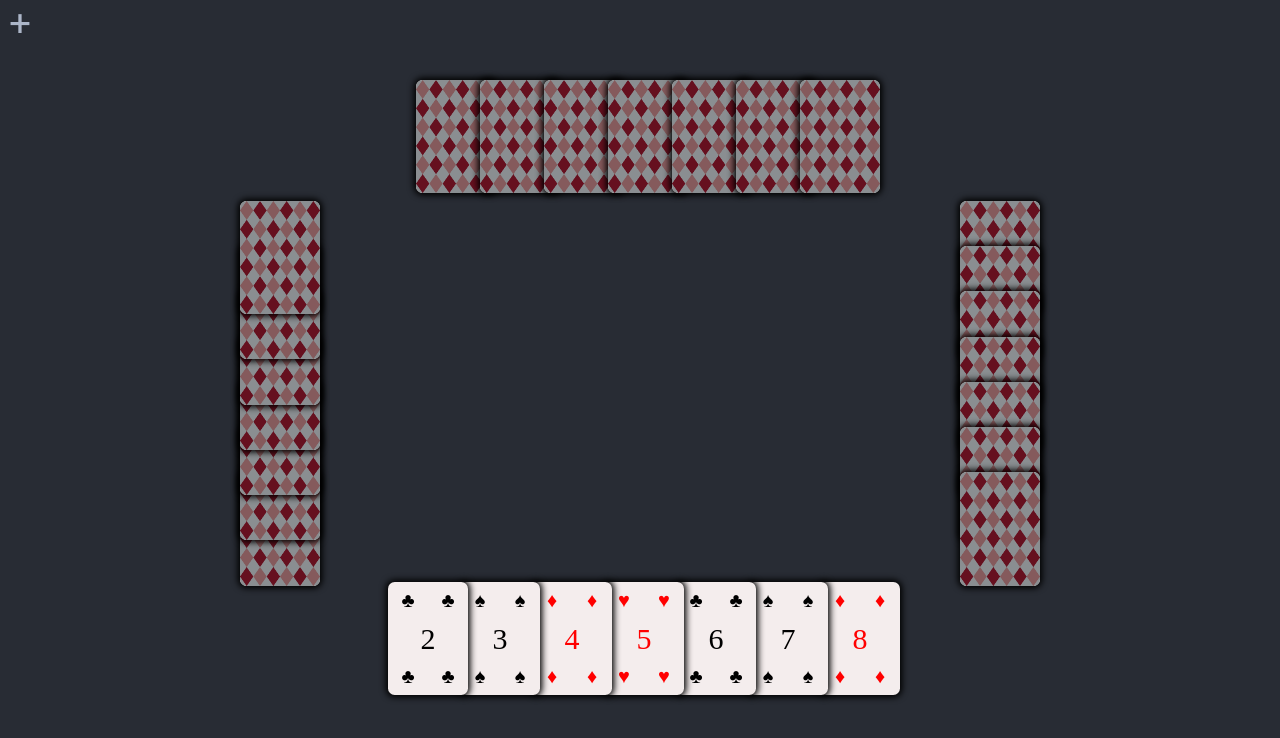
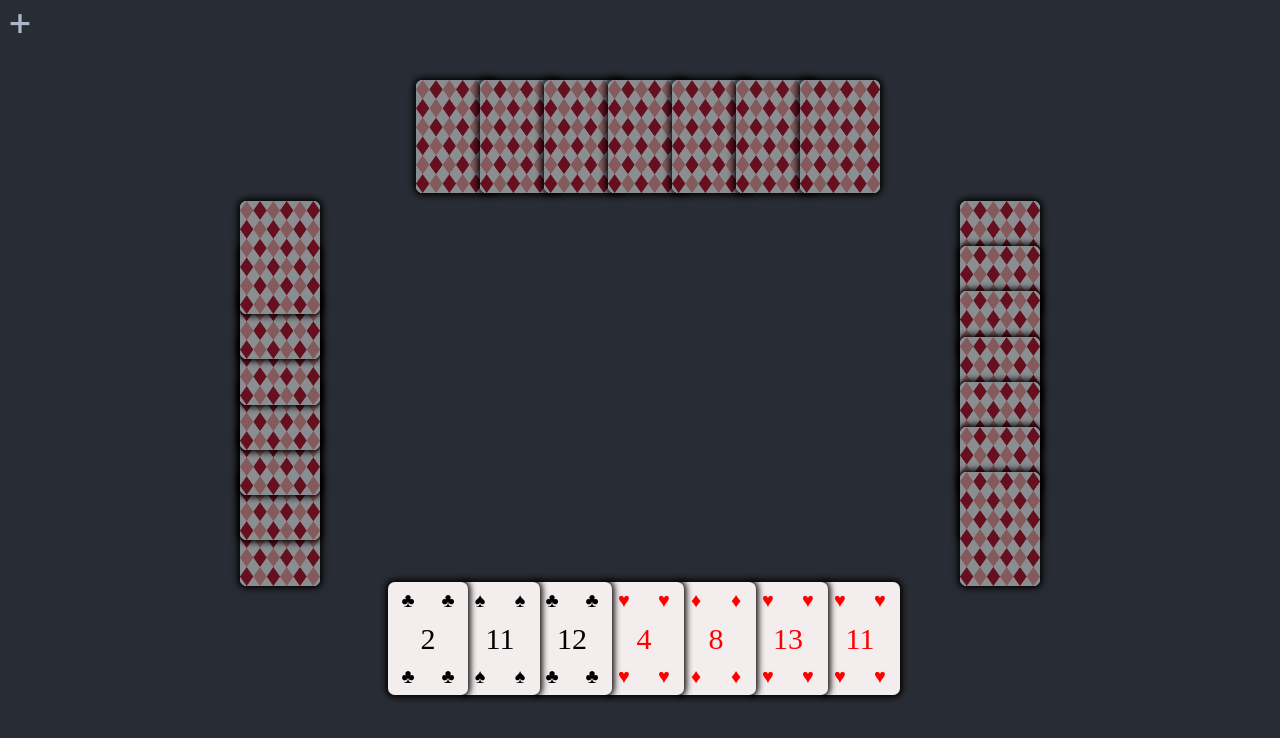
Before and after one commit to callumfairbairn/blob, a React (Create React App) app: page / in a window 1280 px wide. Shown: the top 738 px of the page. Built offline with nearby package versions, Linux system fonts and the light colour scheme.

Commit message:
Populate starting hands with random cards

```diff
--- a/src/AppContext/AppContext.tsx
+++ b/src/AppContext/AppContext.tsx
@@ -2,8 +2,7 @@ import React, { createContext, useState } from 'react'
 import { defaultColourSets } from '../defaultColourSets'
 import { handTypes } from '../enums/handTypes'
 import { CardType } from '../types/card'
-import { Suits } from '../enums/suits'
-
+import { gameStates } from '../enums/gameStates'
 
 export type PileCardsType = {
   [handTypes.Front]?: CardType,
@@ -32,18 +31,9 @@ type AppContextValueType = {
   setHandCards: any
   turn: handTypes
   setTurn: any
+  gameState: gameStates
+  setGameState: any
 }
-
-
-const cards = [
-  { value: 2, suit: Suits.Clubs },
-  { value: 3, suit: Suits.Spades },
-  { value: 4, suit: Suits.Diamonds },
-  { value: 5, suit: Suits.Hearts },
-  { value: 6, suit: Suits.Clubs },
-  { value: 7, suit: Suits.Spades },
-  { value: 8, suit: Suits.Diamonds },
-]
 
 const defaultAppContextValue: AppContextValueType = {
   cardBackDiamondNumber: 6,
@@ -54,10 +44,12 @@ const defaultAppContextValue: AppContextValueType = {
   setColourSets: () => {},
   pileCards: {},
   setPileCards: () => {},
-  handCards: { front: cards, back: cards, left: cards, right: cards },
+  handCards: { front: [], back: [], left: [], right: [] },
   setHandCards: () => {},
   turn: handTypes.Front,
-  setTurn: () => {}
+  setTurn: () => {},
+  gameState: gameStates.Deal,
+  setGameState: () => {}
 }
 
 export const nextTurnMap = {
@@ -79,8 +71,9 @@ export const AppContextProvider = ({ children, values }: AppContextProviderProps
   const [cardBackColoursIndex, setCardBackColoursIndex] = useState(0)
   const [colourSets, setColourSets] = useState(defaultColourSets)
   const [pileCards, setPileCards] = useState({})
-  const [handCards, setHandCards] = useState({ front: cards, back: cards, left: cards, right: cards })
+  const [handCards, setHandCards] = useState({ front: [], back: [], left: [], right: [] })
   const [turn, setTurn] = useState(handTypes.Front)
+  const [gameState, setGameState] = useState(gameStates.Deal)
 
   return <AppContext.Provider value={
     {
@@ -96,6 +89,8 @@ export const AppContextProvider = ({ children, values }: AppContextProviderProps
       setHandCards,
       turn,
       setTurn,
+      gameState,
+      setGameState,
       ...values
     }
   }>
--- a/src/components/Game/Game.tsx
+++ b/src/components/Game/Game.tsx
@@ -1,11 +1,37 @@
 import { Hand } from '../Hand/Hand'
 import { handTypes } from '../../enums/handTypes'
 import { Pile } from '../Pile/Pile'
-import React, { useContext } from 'react'
-import { AppContext } from '../../AppContext/AppContext'
+import React, { useContext, useEffect } from 'react'
+import { AppContext, HandCardsType } from '../../AppContext/AppContext'
+import { gameStates } from '../../enums/gameStates'
+import { initialDeck } from '../../initialDeck'
 
 export const Game = () => {
-  const { pileCards, handCards } = useContext(AppContext)
+  const { pileCards, handCards, setHandCards, gameState, setGameState } = useContext(AppContext)
+
+  useEffect(() => {
+    if (gameState === gameStates.Deal) {
+      const newHandCards: HandCardsType = { front: [], back: [], left: [], right: [] }
+      const deck = [...initialDeck]
+      while (
+        newHandCards.front.length < 7 &&
+        newHandCards.back.length < 7 &&
+        newHandCards.left.length < 7 &&
+        newHandCards.right.length < 7
+        ) {
+        Object.keys(newHandCards).forEach(handType => {
+          if (handType === 'front' || handType === 'back' || handType === 'left' || handType === 'right') {
+            const deckIndex = Math.floor(Math.random() * deck.length)
+            newHandCards[handType].push(deck[deckIndex])
+            deck.splice(deckIndex, 1)
+          }
+        })
+      }
+      setHandCards(newHandCards)
+      setGameState(gameStates.Play)
+    }
+  }, [gameState, setGameState, setHandCards])
+
 
   return (
     <div className="game">
--- /dev/null
+++ b/src/enums/gameStates.ts
@@ -0,0 +1,4 @@
+export enum gameStates {
+  Deal = 'deal',
+  Play = 'play',
+}
--- a/src/enums/suits.ts
+++ b/src/enums/suits.ts
@@ -3,5 +3,4 @@ export enum Suits {
   Diamonds = "♦",
   Hearts = "♥",
   Spades = "♠"
-
 }
--- /dev/null
+++ b/src/initialDeck.ts
@@ -0,0 +1,56 @@
+import { Suits } from './enums/suits'
+
+export const initialDeck = [
+  { value: 2, suit: Suits.Clubs },
+  { value: 3, suit: Suits.Clubs },
+  { value: 4, suit: Suits.Clubs },
+  { value: 5, suit: Suits.Clubs },
+  { value: 6, suit: Suits.Clubs },
+  { value: 7, suit: Suits.Clubs },
+  { value: 8, suit: Suits.Clubs },
+  { value: 9, suit: Suits.Clubs },
+  { value: 10, suit: Suits.Clubs },
+  { value: 11, suit: Suits.Clubs },
+  { value: 12, suit: Suits.Clubs },
+  { value: 13, suit: Suits.Clubs },
+  { value: 14, suit: Suits.Clubs },
+  { value: 2, suit: Suits.Diamonds },
+  { value: 3, suit: Suits.Diamonds },
+  { value: 4, suit: Suits.Diamonds },
+  { value: 5, suit: Suits.Diamonds },
+  { value: 6, suit: Suits.Diamonds },
+  { value: 7, suit: Suits.Diamonds },
+  { value: 8, suit: Suits.Diamonds },
+  { value: 9, suit: Suits.Diamonds },
+  { value: 10, suit: Suits.Diamonds },
+  { value: 11, suit: Suits.Diamonds },
+  { value: 12, suit: Suits.Diamonds },
+  { value: 13, suit: Suits.Diamonds },
+  { value: 14, suit: Suits.Diamonds },
+  { value: 2, suit: Suits.Hearts },
+  { value: 3, suit: Suits.Hearts },
+  { value: 4, suit: Suits.Hearts },
+  { value: 5, suit: Suits.Hearts },
+  { value: 6, suit: Suits.Hearts },
+  { value: 7, suit: Suits.Hearts },
+  { value: 8, suit: Suits.Hearts },
+  { value: 9, suit: Suits.Hearts },
+  { value: 10, suit: Suits.Hearts },
+  { value: 11, suit: Suits.Hearts },
+  { value: 12, suit: Suits.Hearts },
+  { value: 13, suit: Suits.Hearts },
+  { value: 14, suit: Suits.Hearts },
+  { value: 2, suit: Suits.Spades },
+  { value: 3, suit: Suits.Spades },
+  { value: 4, suit: Suits.Spades },
+  { value: 5, suit: Suits.Spades },
+  { value: 6, suit: Suits.Spades },
+  { value: 7, suit: Suits.Spades },
+  { value: 8, suit: Suits.Spades },
+  { value: 9, suit: Suits.Spades },
+  { value: 10, suit: Suits.Spades },
+  { value: 11, suit: Suits.Spades },
+  { value: 12, suit: Suits.Spades },
+  { value: 13, suit: Suits.Spades },
+  { value: 14, suit: Suits.Spades },
+]
```
